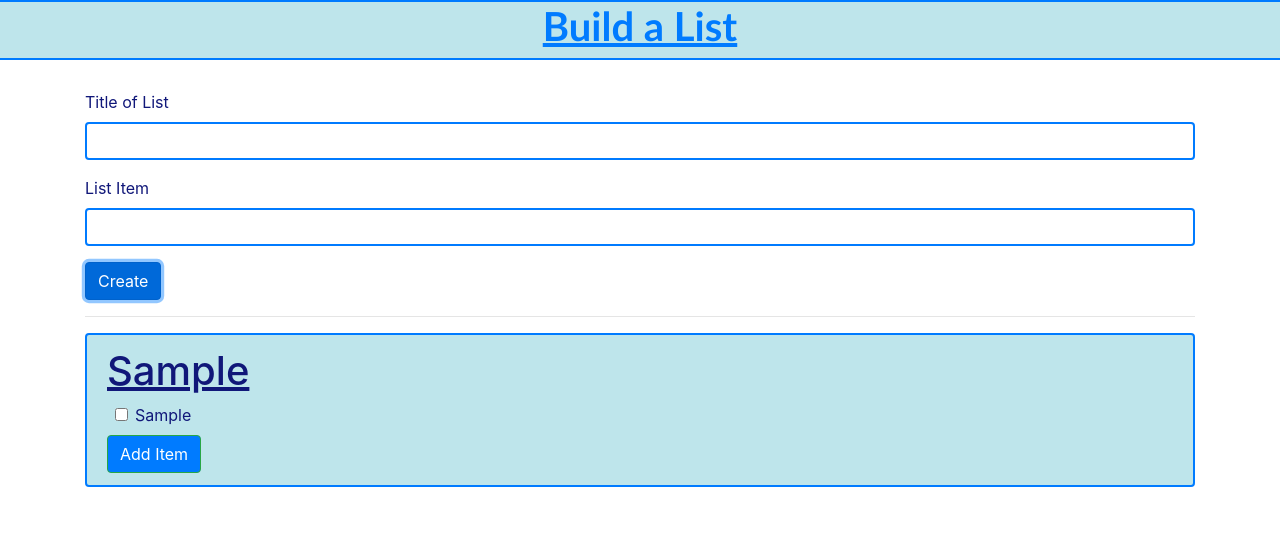
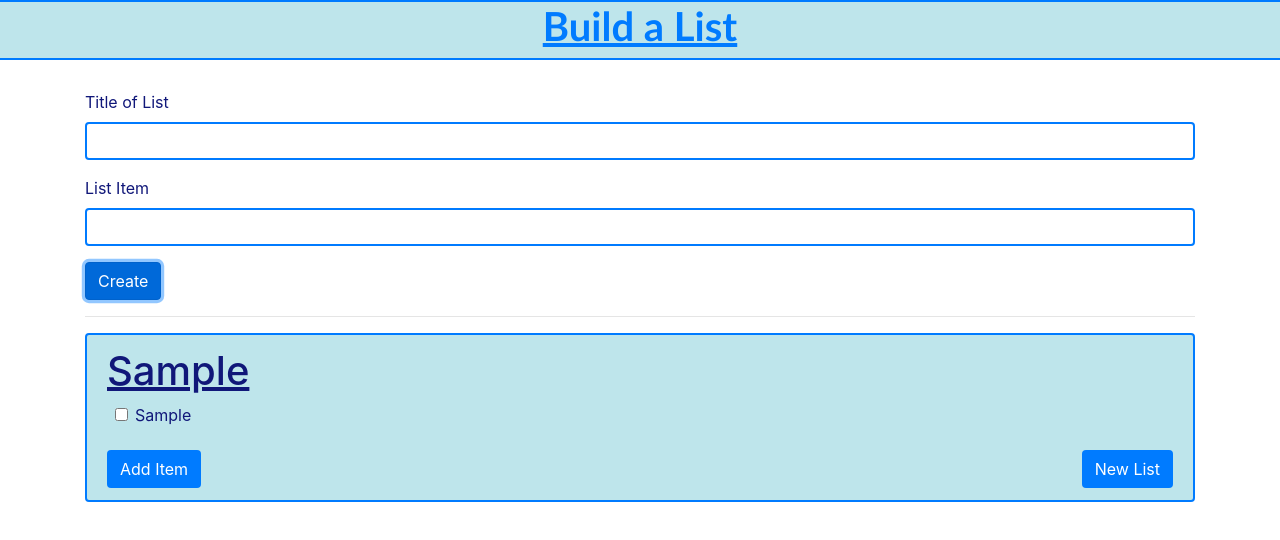
Before and after one commit to Jared-Bottelsen/ngListapp, an Angular app: page / in a window 1280 px wide. Both pictures are taken after typing "Sample", "Sample" into the empty fields and a click on the button "Create". Shown: the top 540 px of the page. Built offline with nearby package versions, Linux system fonts and the light colour scheme.

Commit message:
changed button position for new list button and added margins to space out hideable input field and button group a little better

```diff
--- a/src/app/list-items/list-items.component.html
+++ b/src/app/list-items/list-items.component.html
@@ -33,20 +33,20 @@
 <hr>
 
 <!-- List Group Code -->
-
     <ul class="list-group">
         <li class="list-group-item list-group-item-info listItem" *ngFor="let new of titles">
             <h1 style="text-decoration: underline; color: rgb(16, 23, 121);">{{new.title}}</h1>
             <div *ngFor="let new of items">
             <input class="form-check-input me-1" type="checkbox" style="margin-left: 8px;">
-            <label class="strikethrough" style="margin-left: 28px;" class="strikethrough">{{new.item}}</label>
+            <label class="strikethrough" style="margin-left: 28px;">{{new.item}}</label>
             </div>
-            <div *ngIf="!hide">
-                <button class="btn btn-success" (click)="newItem()">Add Item</button>
+            <div *ngIf="!hide" class="top-margin">
+                <button class="btn" (click)="newItem()">Add Item</button>
+                <button class="btn" (click)="newList()" style="float: right;">New List</button>
             </div>
-            <div *ngIf="!subsequentItem">
-                <input autofocus type="text" class="form-control" #newItem style="margin-bottom: 10px;">
-                <button class="btn btn-success" (click)="newItemAdded(newItem.value); newItem.value = ''" >Add New Item</button>
+            <div *ngIf="!subsequentItem" class="top-margin">
+                <input autofocus type="text" class="form-control" #newItem style="margin-bottom: 10px;" (keyup.enter)="newItemAdded(newItem.value); newItem.value=''">
+                <button class="btn btn-success" (click)="newItemAdded(newItem.value); newItem.value = ''">Add New Item</button>
             </div>
         </li>
     </ul>
--- a/src/app/list-items/list-items.component.scss
+++ b/src/app/list-items/list-items.component.scss
@@ -29,3 +29,7 @@ label {
 input {
     border: 2px solid #007bff;
 }
+
+.top-margin {
+    margin-top: 15px;
+}
--- a/src/app/list-items/list-items.component.ts
+++ b/src/app/list-items/list-items.component.ts
@@ -38,9 +38,18 @@ export class ListItemsComponent implements OnInit {
   }
 
   newItemAdded(newItem: string) {
-    this.items.push(new Item(newItem));
-    this.subsequentItem = true;
-    this.hide = false;
+    if (newItem !== '') {
+      this.items.push(new Item(newItem));
+      this.subsequentItem = true;
+      this.hide = false;
+    } else {
+      console.log('We simply cannot have an empty item here bud.');
+    }
+  }
+
+  newList() {
+    this.items = [];
+    this.titles = [];
   }
 
   constructor() { }
```
